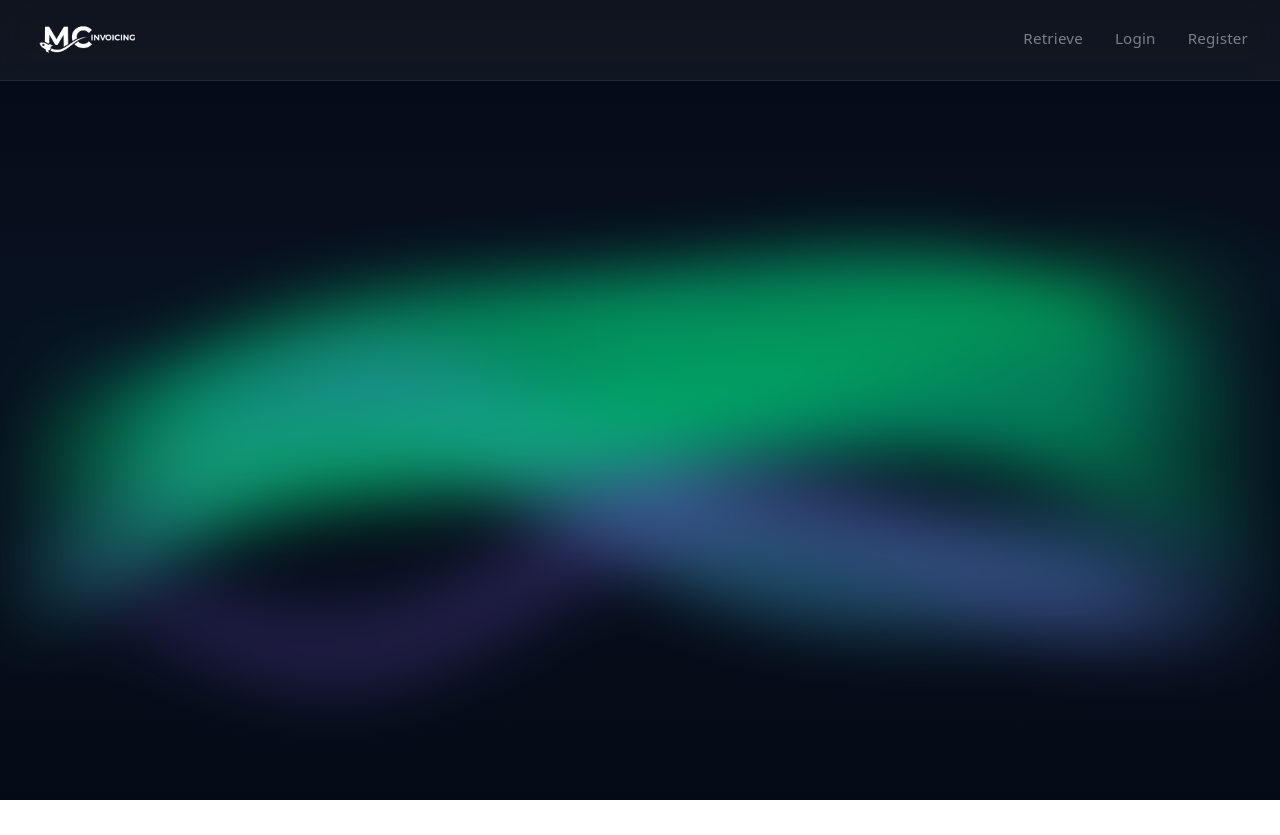
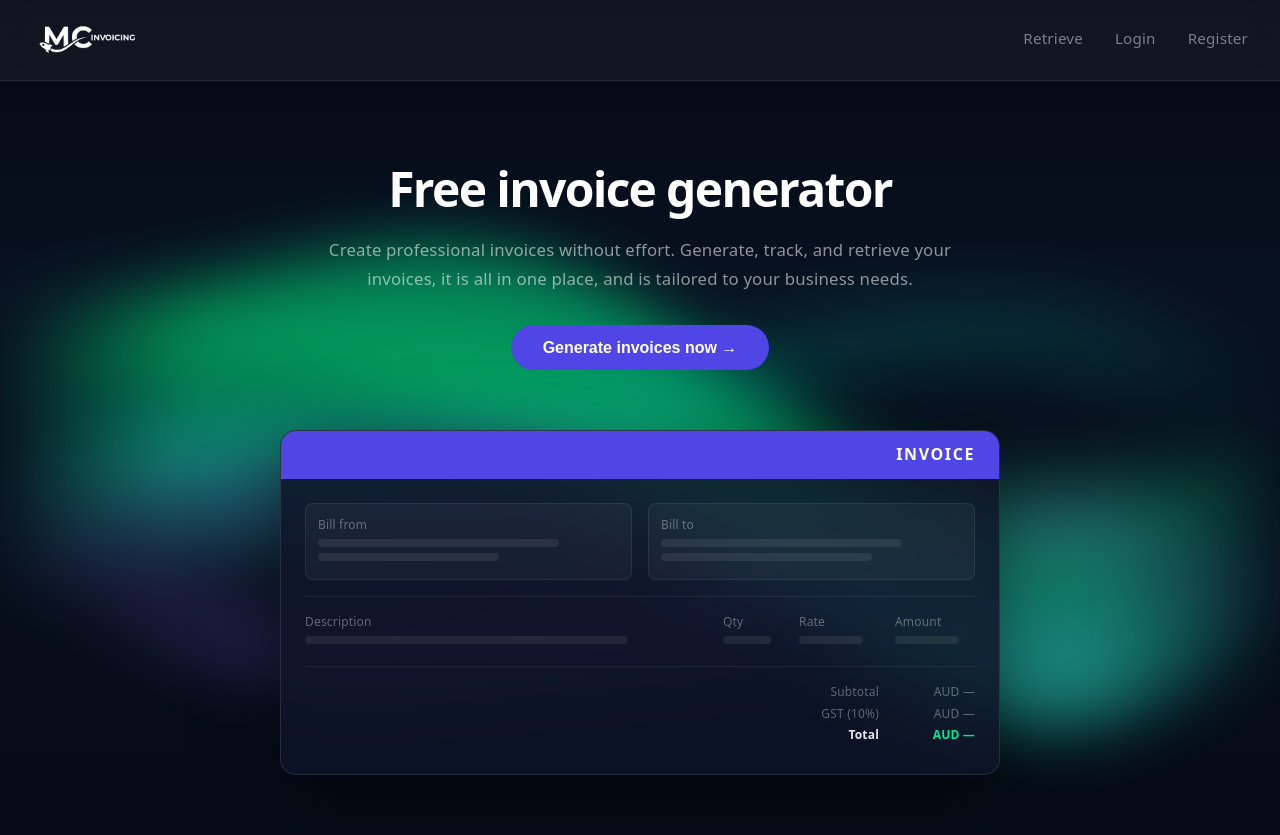
Before and after one commit to ahinaharsha/mission_control, a React (Vite) app in the folder frontend/invoicegen-frontend/: page / in a window 1280 px wide. Before the commit the page ends 800 px from the top, so only its background shows below. Built offline with nearby package versions, Linux system fonts and the light colour scheme.

Commit message:
further changes for frontend
made everything transition smoother, and added hero to homepage and made it look nicer

```diff
--- a/frontend/invoicegen-frontend/src/pages/Auth.jsx
+++ b/frontend/invoicegen-frontend/src/pages/Auth.jsx
@@ -112,7 +112,11 @@ export default function Auth({ onLogin, initialTab = 'login', onNavigate }) {
     <div style={styles.page}>
       <SpaceBackground />
 
-      <style>{`.nav-link:hover { color: rgba(255,255,255,0.9) !important; text-shadow: 0 0 12px rgba(255,255,255,0.3); }`}</style>
+      <style>{`
+  .nav-link:hover { color: rgba(255,255,255,0.9) !important; text-shadow: 0 0 12px rgba(255,255,255,0.3); }
+  @keyframes fadeIn { from { opacity: 0; } to { opacity: 1; } }
+  .page-fade { animation: fadeIn 0.5s ease forwards; }
+`}</style>
       <nav style={styles.nav}>
         <img src={logo} alt="MC Invoicing" style={{ ...styles.logo, cursor: 'pointer' }} onClick={() => onNavigate('home')} />
         <div style={styles.navLinks}>
@@ -134,7 +138,7 @@ export default function Auth({ onLogin, initialTab = 'login', onNavigate }) {
         </div>
       </nav>
 
-      <div style={styles.centeredContent}>
+      <div className="page-fade" style={styles.centeredContent}>
         <div style={styles.card}>
           <h1 style={styles.title}>🧾 Invoice Generator</h1>
           <div style={styles.tabs}>
--- a/frontend/invoicegen-frontend/src/pages/Homepage.jsx
+++ b/frontend/invoicegen-frontend/src/pages/Homepage.jsx
@@ -1,8 +1,15 @@
-import { useEffect, useRef } from 'react';
+import { useEffect, useRef, useState } from 'react';
 import logo from '../assets/MCInvoicing_White.png';
 
 export default function Home({ onNavigate }) {
   const canvasRef = useRef(null);
+  const [visible, setVisible] = useState(false);
+
+  useEffect(() => {
+    // Trigger fade-in after mount
+    const timer = setTimeout(() => setVisible(true), 100);
+    return () => clearTimeout(timer);
+  }, []);
 
   useEffect(() => {
     const canvas = canvasRef.current;
@@ -59,8 +66,16 @@ export default function Home({ onNavigate }) {
 
   return (
     <div style={styles.page}>
+      <style>{`
+        .nav-link:hover { color: rgba(255,255,255,0.9) !important; text-shadow: 0 0 12px rgba(255,255,255,0.3); }
+        .hero-fade { opacity: 0; transform: translateY(32px); transition: opacity 0.9s ease, transform 0.9s ease; }
+        .hero-fade.visible { opacity: 1; transform: translateY(0); }
+        .mockup-fade { opacity: 0; transform: translateY(48px); transition: opacity 1.1s ease 0.4s, transform 1.1s ease 0.4s; }
+        .mockup-fade.visible { opacity: 1; transform: translateY(0); }
+      `}</style>
+
       <canvas ref={canvasRef} style={styles.canvas} />
-      <style>{`.nav-link:hover { color: rgba(255,255,255,0.9) !important; text-shadow: 0 0 12px rgba(255,255,255,0.3); }`}</style>
+
       <nav style={styles.nav}>
         <img src={logo} alt="MC Invoicing" style={{ ...styles.logo, cursor: 'pointer' }} onClick={() => onNavigate('home')} />
         <div style={styles.navLinks}>
@@ -69,53 +84,142 @@ export default function Home({ onNavigate }) {
           <span className="nav-link" style={styles.navLink} onClick={() => onNavigate('register')}>Register</span>
         </div>
       </nav>
+
+      {/* Hero */}
+      <div style={styles.heroContainer}>
+        <div className={`hero-fade${visible ? ' visible' : ''}`} style={styles.hero}>
+          <h1 style={styles.heroTitle}>Free invoice generator</h1>
+          <p style={styles.heroSubtitle}>
+            Create professional invoices without effort. Generate, track, and retrieve
+            your invoices, it is all in one place, and is tailored to your business needs.
+          </p>
+          <button style={styles.heroBtn} onClick={() => onNavigate('register')}>
+            Generate invoices now →
+          </button>
+        </div>
+
+        {/* Mockup */}
+        <div className={`mockup-fade${visible ? ' visible' : ''}`} style={styles.mockupWrapper}>
+          <div style={styles.mockup}>
+            {/* Mockup header */}
+            <div style={styles.mockupHeader}>
+              <span style={styles.mockupHeaderText}>INVOICE</span>
+            </div>
+            {/* Mockup body */}
+            <div style={styles.mockupBody}>
+              <div style={styles.mockupRow}>
+                <div style={styles.mockupBox}>
+                  <span style={styles.mockupLabel}>Bill from</span>
+                  <div style={styles.mockupLine} />
+                  <div style={{ ...styles.mockupLine, width: '60%' }} />
+                </div>
+                <div style={styles.mockupBox}>
+                  <span style={styles.mockupLabel}>Bill to</span>
+                  <div style={styles.mockupLine} />
+                  <div style={{ ...styles.mockupLine, width: '70%' }} />
+                </div>
+              </div>
+              <div style={styles.mockupDivider} />
+              <div style={styles.mockupRow}>
+                <div style={{ flex: 1 }}>
+                  <span style={styles.mockupLabel}>Description</span>
+                  <div style={styles.mockupLine} />
+                </div>
+                <div style={{ width: 60 }}>
+                  <span style={styles.mockupLabel}>Qty</span>
+                  <div style={styles.mockupLine} />
+                </div>
+                <div style={{ width: 80 }}>
+                  <span style={styles.mockupLabel}>Rate</span>
+                  <div style={styles.mockupLine} />
+                </div>
+                <div style={{ width: 80 }}>
+                  <span style={styles.mockupLabel}>Amount</span>
+                  <div style={styles.mockupLine} />
+                </div>
+              </div>
+              <div style={styles.mockupDivider} />
+              <div style={{ display: 'flex', justifyContent: 'flex-end', gap: 16 }}>
+                <div style={{ textAlign: 'right' }}>
+                  <div style={{ ...styles.mockupLabel, marginBottom: 4 }}>Subtotal</div>
+                  <div style={{ ...styles.mockupLabel, marginBottom: 4 }}>GST (10%)</div>
+                  <div style={{ ...styles.mockupLabel, fontWeight: 700, color: 'rgba(255,255,255,0.9)' }}>Total</div>
+                </div>
+                <div style={{ textAlign: 'right', minWidth: 80 }}>
+                  <div style={{ ...styles.mockupLabel, marginBottom: 4 }}>AUD —</div>
+                  <div style={{ ...styles.mockupLabel, marginBottom: 4 }}>AUD —</div>
+                  <div style={{ ...styles.mockupLabel, fontWeight: 700, color: '#00e891' }}>AUD —</div>
+                </div>
+              </div>
+            </div>
+          </div>
+        </div>
+      </div>
     </div>
   );
 }
 
 const styles = {
   page: {
-    minHeight: '100vh',
-    width: '100%',
-    flex: 1,
-    position: 'relative',
-    overflow: 'clip',
-    background: 'linear-gradient(180deg, #040814 0%, #081120 35%, #050b16 100%)',
-    display: 'flex',
-    flexDirection: 'column',
+    minHeight: '100vh', width: '100%', flex: 1, position: 'relative',
+    overflow: 'hidden', background: 'linear-gradient(180deg, #040814 0%, #081120 35%, #050b16 100%)',
+    display: 'flex', flexDirection: 'column',
   },
   canvas: {
-    position: 'absolute',
-    top: 0, left: 0,
-    width: '100%', height: '100%',
-    pointerEvents: 'none',
-    zIndex: 0,
-    filter: 'blur(32px) brightness(0.9)',
-    opacity: 0.85,
+    position: 'absolute', top: 0, left: 0, width: '100%', height: '100%',
+    pointerEvents: 'none', zIndex: 0, filter: 'blur(32px) brightness(0.9)', opacity: 0.85,
   },
   nav: {
-    position: 'relative',
-    zIndex: 1,
-    width: '100%',
-    display: 'flex',
-    alignItems: 'center',
-    justifyContent: 'space-between',
-    padding: '10px 32px',
-    borderBottom: '1px solid rgba(255,255,255,0.08)',
-    background: 'rgba(255,255,255,0.05)',
-    backdropFilter: 'blur(12px)',
-    WebkitBackdropFilter: 'blur(12px)',
-    boxSizing: 'border-box',
+    position: 'relative', zIndex: 1, width: '100%', display: 'flex', alignItems: 'center',
+    justifyContent: 'space-between', padding: '10px 32px',
+    borderBottom: '1px solid rgba(255,255,255,0.08)', background: 'rgba(255,255,255,0.05)',
+    backdropFilter: 'blur(12px)', WebkitBackdropFilter: 'blur(12px)', boxSizing: 'border-box',
   },
   logo: { height: 60 },
   navLinks: { display: 'flex', gap: 32, alignItems: 'center' },
   navLink: {
-    color: 'rgba(255,255,255,0.45)',
-    fontSize: '0.95rem',
-    fontWeight: 500,
-    cursor: 'pointer',
-    userSelect: 'none',
-    paddingBottom: 2,
-    borderBottom: '2px solid transparent',
+    color: 'rgba(255,255,255,0.45)', fontSize: '0.95rem', fontWeight: 500,
+    cursor: 'pointer', userSelect: 'none', paddingBottom: 2, borderBottom: '2px solid transparent',
+    transition: 'color 0.2s ease, text-shadow 0.2s ease',
   },
+  heroContainer: {
+    position: 'relative', zIndex: 1, flex: 1,
+    display: 'flex', flexDirection: 'column', alignItems: 'center',
+    padding: '80px 24px 60px', gap: 60,
+  },
+  hero: { textAlign: 'center', maxWidth: 640 },
+  heroTitle: {
+    fontSize: '3rem', fontWeight: 700, color: '#ffffff',
+    margin: '0 0 1.25rem', lineHeight: 1.15,
+  },
+  heroSubtitle: {
+    fontSize: '1.05rem', color: 'rgba(255,255,255,0.55)',
+    lineHeight: 1.7, margin: '0 0 2rem',
+  },
+  heroBtn: {
+    padding: '0.85rem 2rem', background: '#4f46e5', color: '#ffffff',
+    border: 'none', borderRadius: 999, fontSize: '1rem', fontWeight: 600,
+    cursor: 'pointer', transition: 'background 0.2s ease',
+  },
+  mockupWrapper: { width: '100%', maxWidth: 720 },
+  mockup: {
+    background: 'rgba(15,20,40,0.85)', border: '1px solid rgba(255,255,255,0.1)',
+    borderRadius: 16, overflow: 'hidden',
+    backdropFilter: 'blur(12px)', WebkitBackdropFilter: 'blur(12px)',
+    boxShadow: '0 24px 80px rgba(0,0,0,0.5)',
+  },
+  mockupHeader: {
+    background: '#4f46e5', padding: '12px 24px',
+    display: 'flex', justifyContent: 'flex-end',
+  },
+  mockupHeaderText: { color: '#ffffff', fontWeight: 700, fontSize: '1rem', letterSpacing: '0.1em' },
+  mockupBody: { padding: '24px' },
+  mockupRow: { display: 'flex', gap: 16, marginBottom: 16 },
+  mockupBox: {
+    flex: 1, background: 'rgba(255,255,255,0.04)',
+    border: '1px solid rgba(255,255,255,0.08)', borderRadius: 8, padding: '12px',
+  },
+  mockupLabel: { fontSize: '0.75rem', color: 'rgba(255,255,255,0.35)', display: 'block', marginBottom: 6 },
+  mockupLine: { height: 8, background: 'rgba(255,255,255,0.08)', borderRadius: 4, marginBottom: 6, width: '80%' },
+  mockupDivider: { height: 1, background: 'rgba(255,255,255,0.07)', margin: '16px 0' },
 };
--- a/frontend/invoicegen-frontend/src/pages/InvoiceForm.jsx
+++ b/frontend/invoicegen-frontend/src/pages/InvoiceForm.jsx
@@ -110,7 +110,11 @@ export default function InvoiceForm({ token, onLogout, onNavigate }) {
       <SpaceBackground />
 
       {/* Nav */}
-      <style>{`.nav-link:hover { color: rgba(255,255,255,0.9) !important; text-shadow: 0 0 12px rgba(255,255,255,0.3); }`}</style>
+      <style>{`
+  .nav-link:hover { color: rgba(255,255,255,0.9) !important; text-shadow: 0 0 12px rgba(255,255,255,0.3); }
+  @keyframes fadeIn { from { opacity: 0; } to { opacity: 1; } }
+  .page-fade { animation: fadeIn 0.5s ease forwards; }
+`}</style>
       <nav style={s.nav}>
         <img src={logo} alt="MC Invoicing" style={{ ...s.logo, cursor: 'pointer' }} onClick={() => onNavigate('home')} />
         <div style={s.navLinks}>
@@ -120,7 +124,7 @@ export default function InvoiceForm({ token, onLogout, onNavigate }) {
         </div>
       </nav>
 
-      <div style={s.container}>
+      <div className="page-fade" style={s.container}>
         {result ? (
           /* ---- SUCCESS ---- */
           <div style={s.card}>
--- a/frontend/invoicegen-frontend/src/pages/Retrieval.jsx
+++ b/frontend/invoicegen-frontend/src/pages/Retrieval.jsx
@@ -84,7 +84,11 @@ export default function Retrieval({ onNavigate, token, onLogout }) {
     <div style={styles.page}>
       <canvas ref={canvasRef} style={styles.canvas} />
 
-      <style>{`.nav-link:hover { color: rgba(255,255,255,0.9) !important; text-shadow: 0 0 12px rgba(255,255,255,0.3); }`}</style>
+      <style>{`
+  .nav-link:hover { color: rgba(255,255,255,0.9) !important; text-shadow: 0 0 12px rgba(255,255,255,0.3); }
+  @keyframes fadeIn { from { opacity: 0; } to { opacity: 1; } }
+  .page-fade { animation: fadeIn 0.5s ease forwards; }
+`}</style>
       <nav style={styles.nav}>
         <img src={logo} alt="MC Invoicing" style={{ ...styles.logo, cursor: 'pointer' }} onClick={() => onNavigate('home')} />
         <div style={styles.navLinks}>
@@ -103,7 +107,7 @@ export default function Retrieval({ onNavigate, token, onLogout }) {
         </div>
       </nav>
 
-      <div style={styles.container}>
+      <div className="page-fade" style={styles.container}>
         <div style={styles.card}>
           <h1 style={styles.title}>Retrieve Invoice</h1>
           <p style={styles.subtitle}>
```
